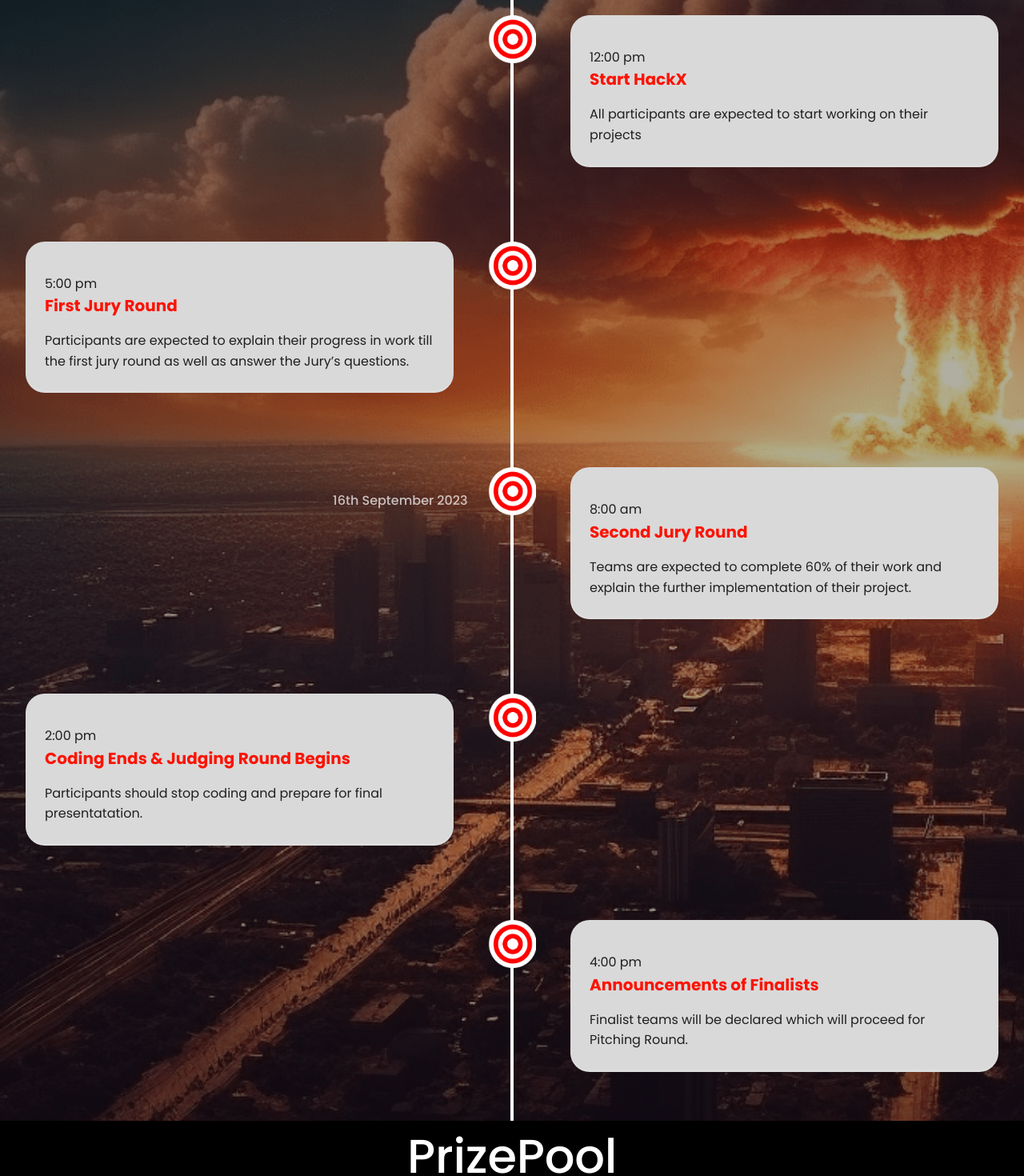
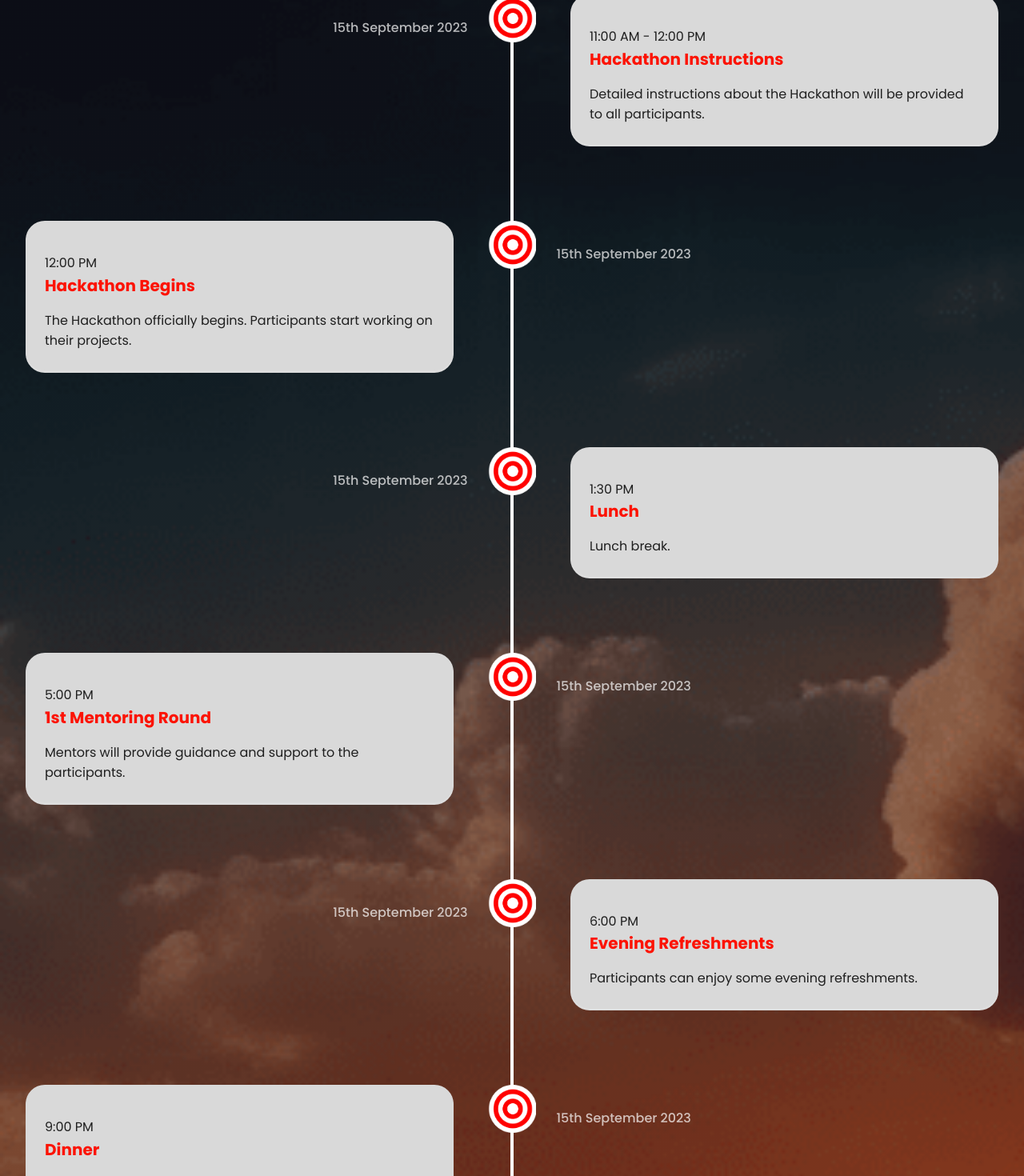
Before and after one commit to ShaneCoelho/HackXWebsite, a React (Create React App) app: page / in a window 1280 px wide. Shown: the part 2920-4390 px from the top of the page at 80% size. Built offline with nearby package versions, Linux system fonts and the light colour scheme.

Commit message:
timeline data updated

```diff
--- a/src/pages/Timeline/Bombdrop.js
+++ b/src/pages/Timeline/Bombdrop.js
@@ -11,7 +11,7 @@ const BombDroppingEffect = (props) => {
     const render = useRef(false);
 
     useEffect(() => {
-        console.log(window.innerWidth, "width")
+        // console.log(window.innerWidth, "width")
         const handleScroll = () => {
 
 
--- a/src/pages/Timeline/Timeline.js
+++ b/src/pages/Timeline/Timeline.js
@@ -62,10 +62,10 @@ const Timeline = () => {
 
 
                     {
-                        timeline.map((e) => {
-                            console.log(e.date)
+                        timeline.map((e, i) => {
+                            // console.log(e.date)
                             return (
-                                <div className="timeline-element">
+                                <div key={i} className="timeline-element">
                                     <span
                                         className="timeline-element-icon"
 
--- a/src/pages/Timeline/Timeline_data.js
+++ b/src/pages/Timeline/Timeline_data.js
@@ -1,40 +1,94 @@
 const timeline = [
     {
         "date": "15th September 2023",
-        "time": "11:00 am",
-        "title": "Inauguration",
-        "description": "Inauguration of the Hackathon Event will be done by the Chief Guest, Principal Sir & all our Faculty Members."
+        "time": "9:00 AM - 11:00 AM",
+        "title": "Registration",
+        "description": "Participants can register for the Hackathon during this time."
     },
     {
-        "date": "",
-        "time": "12:00 pm",
-        "title": "Start HackX",
-        "description": "All participants are expected to start working on their projects"
+        "date": "15th September 2023",
+        "time": "11:00 AM - 12:00 PM",
+        "title": "Hackathon Instructions",
+        "description": "Detailed instructions about the Hackathon will be provided to all participants."
     },
     {
-        "date": "",
-        "time": "5:00 pm",
-        "title": "First Jury Round",
-        "description": "Participants are expected to explain their progress in work till the first jury round as well as answer the Jury’s questions."
+        "date": "15th September 2023",
+        "time": "12:00 PM",
+        "title": "Hackathon Begins",
+        "description": "The Hackathon officially begins. Participants start working on their projects."
+    },
+    {
+        "date": "15th September 2023",
+        "time": "1:30 PM",
+        "title": "Lunch",
+        "description": "Lunch break."
+    },
+    {
+        "date": "15th September 2023",
+        "time": "5:00 PM",
+        "title": "1st Mentoring Round",
+        "description": "Mentors will provide guidance and support to the participants."
+    },
+    {
+        "date": "15th September 2023",
+        "time": "6:00 PM",
+        "title": "Evening Refreshments",
+        "description": "Participants can enjoy some evening refreshments."
+    },
+    {
+        "date": "15th September 2023",
+        "time": "9:00 PM",
+        "title": "Dinner",
+        "description": "Dinner will be served for all participants."
     },
     {
         "date": "16th September 2023",
-        "time": " 8:00 am",
-        "title": "Second Jury Round",
-        "description": "Teams are expected to complete 60% of their work and explain the further implementation of their project."
+        "time": "2:00 AM",
+        "title": "Midnight Snacks",
+        "description": "Late-night snacks will be available for participants."
     },
     {
-        "date": "",
-        "time": " 2:00 pm",
-        "title": "Coding Ends & Judging Round Begins",
-        "description": "Participants should stop coding and prepare for final presentatation."
+        "date": "16th September 2023",
+        "time": "4:00 AM",
+        "title": "2nd Mentoring Round",
+        "description": "Additional mentoring session for participants in the early morning."
     },
     {
-        "date": "",
-        "time": " 4:00 pm",
-        "title": "Announcements of Finalists",
-        "description": "Finalist teams will be declared which will proceed for Pitching Round."
+        "date": "16th September 2023",
+        "time": "9:00 AM",
+        "title": "Breakfast",
+        "description": "Breakfast will be provided to start the day."
     },
+    {
+        "date": "16th September 2023",
+        "time": "10:00 AM",
+        "title": "Judging Round Begins",
+        "description": "The round of judging and evaluating the participants' projects begins."
+    },
+    {
+        "date": "16th September 2023",
+        "time": "12:00 PM - 1:00 PM",
+        "title": "Session and Announcements of Top 10 Teams",
+        "description": "Mr. Arsh Goyal will be conducting a session and will announce the top 10 teams."
+    },
+    {
+        "date": "16th September 2023",
+        "time": "1:15 PM",
+        "title": "Lunch",
+        "description": "Lunch break."
+    },
+    {
+        "date": "16th September 2023",
+        "time": "3:00 PM",
+        "title": "Final Demo and Presentation of Top 10",
+        "description": "The top 10 teams will present their final demos and presentations."
+    },
+    {
+        "date": "16th September 2023",
+        "time": "5:30 PM",
+        "title": "Ending Ceremony and Winner Announcements",
+        "description": "The Hackathon will conclude with an ending ceremony and announcement of winners."
+    }
 
 
 ]
```
